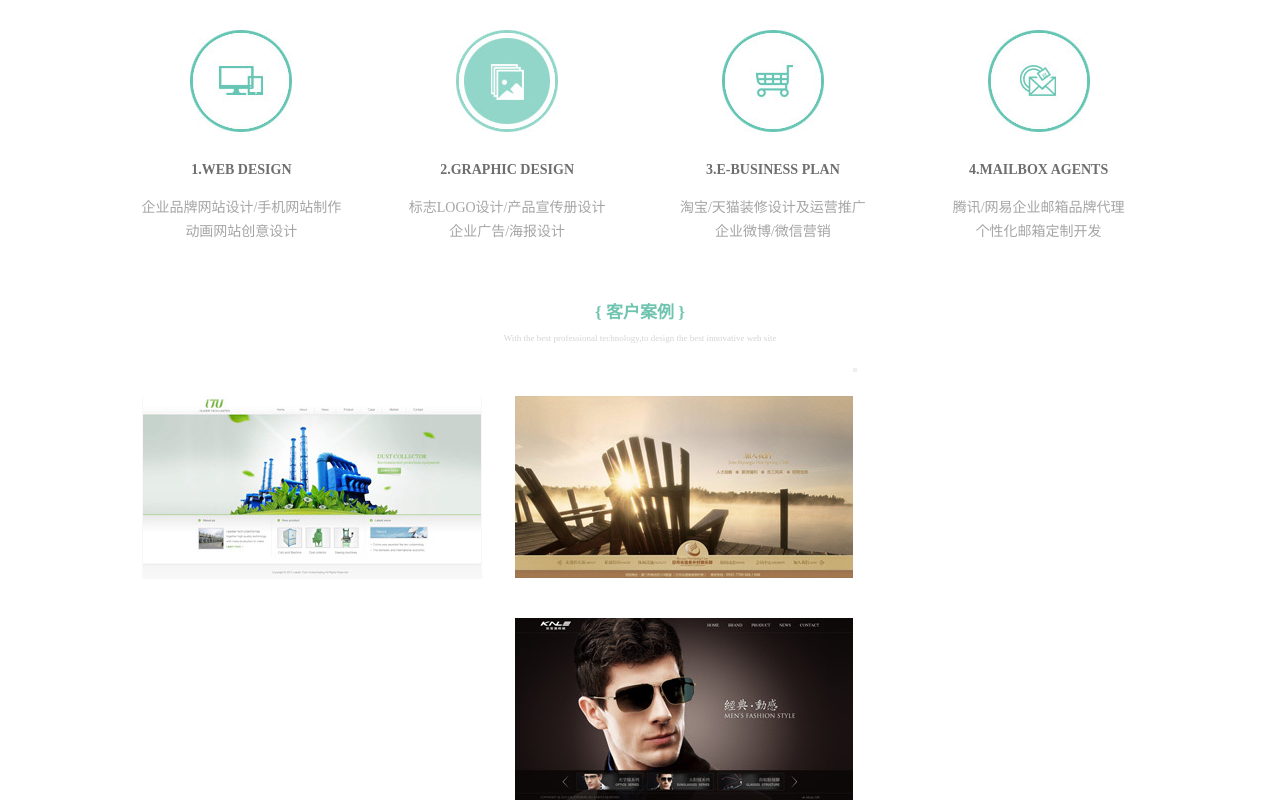
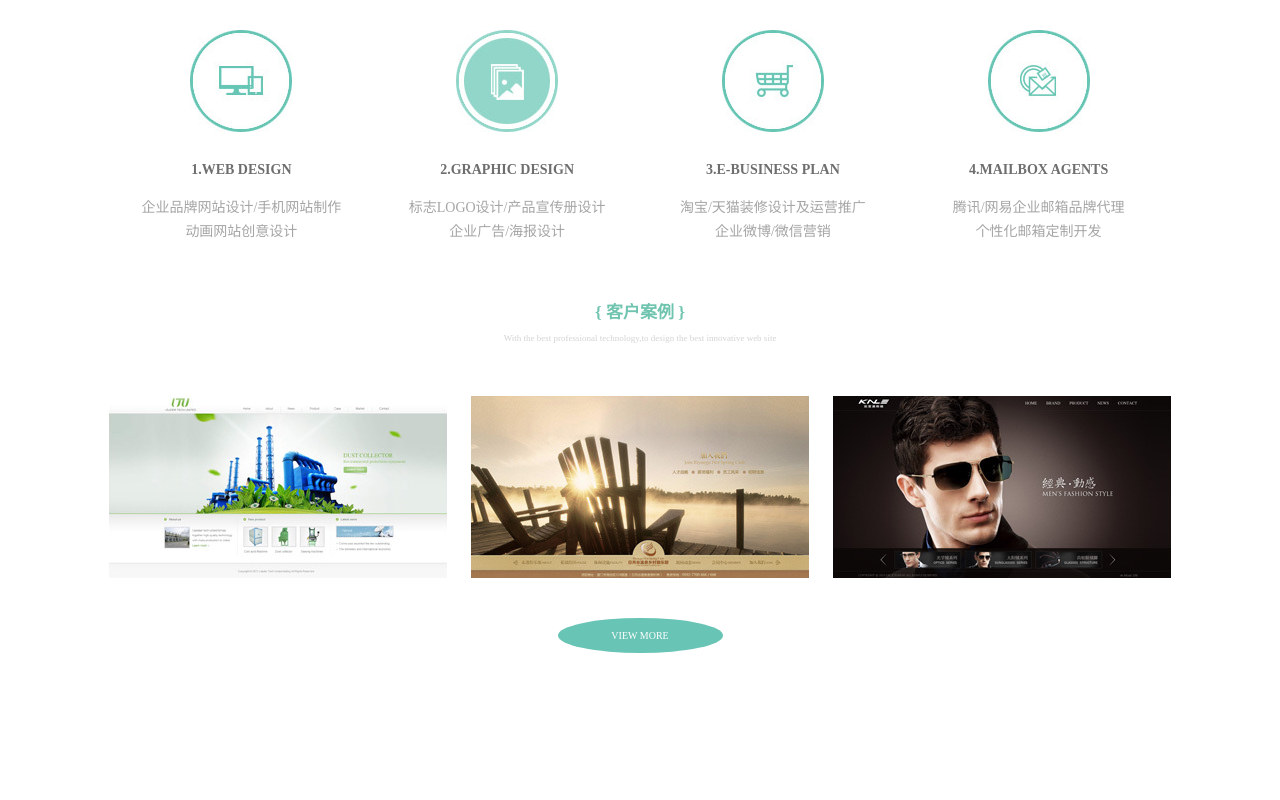
Before and after one commit to 1715526759/-, a plain HTML site: page first.html in a window 1280 px wide. Shown: the part 662-1462 px from the top of the page. After the commit the page ends 1315 px from the top, so only its background shows below. Drawn offline with Linux system fonts and the light colour scheme; files whose address does not match are found by name.

Commit message:
已完成一部分

```diff
--- a/first.html
+++ b/first.html
@@ -5,7 +5,7 @@
     <meta name="viewport" content="width=device-width, initial-scale=0.3">
     <meta http-equiv="X-UA-Compatible" content="ie=edge">
     <title></title>
-		<link rel="stylesheet" href="./common_css/common.css" />
+    <link rel="stylesheet" href="./common_css/common.css"/>
     <style>
         #banner {
             position: relative;
@@ -55,7 +55,6 @@
         #banner banner_btn li.active {
             background: white;
         }
-
 
 
         #service {
@@ -109,38 +108,57 @@
             color: #a5a5a5;
         }
 
-			#case {}
+        #case {
+        }
 
         #case .area_title h2 {
             color: #6fc4af;
         }
 
-			#case ul {}
+        #case ul {
+        }
 
         #case ul li {
             float: left;
             margin-top: 40px;
-			    margin-left: 33px;
+            width: 338px;
+            height: 182px;
         }
 
-			#case ul li:nth-of-type(2) img {
+        #case ul li:nth-of-type(2) {
+            margin-left: 24px;
+        }
+
+        #case ul li:nth-of-type(3) {
+            margin-left: 24px;
 
         }
 
-			#case ul li:nth-of-type(3) img {
-
+        #case .button {
+            width: 165px;
+            height: 35px;
+            margin: 0 auto;
+            background: #68c4b5;
+            border-radius: 50%;
+            margin-top: 40px;
+            font-size: 10px;
+            line-height: 35px;
+            text-align: center;
         }
 
-			#case ul li img {}
-
-			#case div button {}
+        #case .button a {
+            display: block;
+            width: 100%;
+            height: 100%;
+            color: white;
+        }
     </style>
 </head>
 <body>
 <div id="head" class="container">
     <div class="head_loge left">
         <a href="#">
-					<img src="./image/logo.png" alt="博文尚美" title="博文尚美" />
+            <img src="./image/logo.png" alt="博文尚美" title="博文尚美"/>
         </a>
     </div>
     <ul class="head_menu right">
@@ -152,7 +170,6 @@
         <li><a href="">CONTCAT</a></li>
     </ul>
 </div>
-	</body>
 <div id="banner" class="content-fluid">
     <ul class="banner_list">
         <li class="active" style="background-image: url(./image/banner.png)">
@@ -226,14 +243,16 @@
             <p>With the best professional technology,to design the best innovative web site</p>
         </div>
 
-			<ul>
+        <ul class="clear">
             <li><img src="./image/case_img_1.png"></li>
             <li><img src="./image/case_img_2.png"></li>
             <li><img src="./image/case_img_3.png"></li>
         </ul>
-			<div>
-				<button></button>
+        <div class="button">
+            <a>VIEW MORE</a>
         </div>
     </div>
 </div>
+</body>
+
 </html>
```
Also changed, not shown: case_img_1.png (deleted), image/case_img_1.png (added), image/case_img_2.png (renamed from case_img_2.png), image/case_img_3.png (renamed from case_img_3.png). Lines whose indentation alone changed are shown as unchanged.
